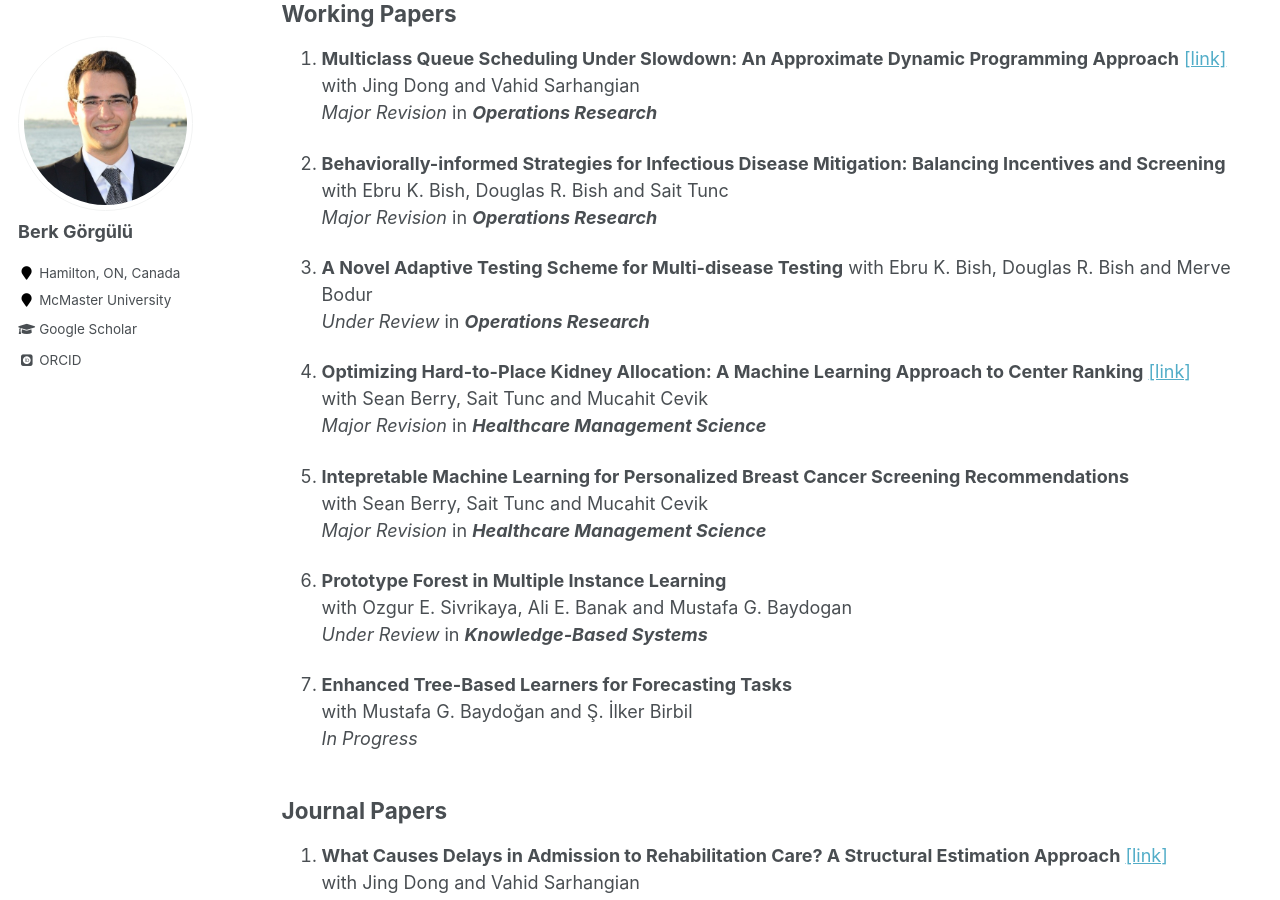
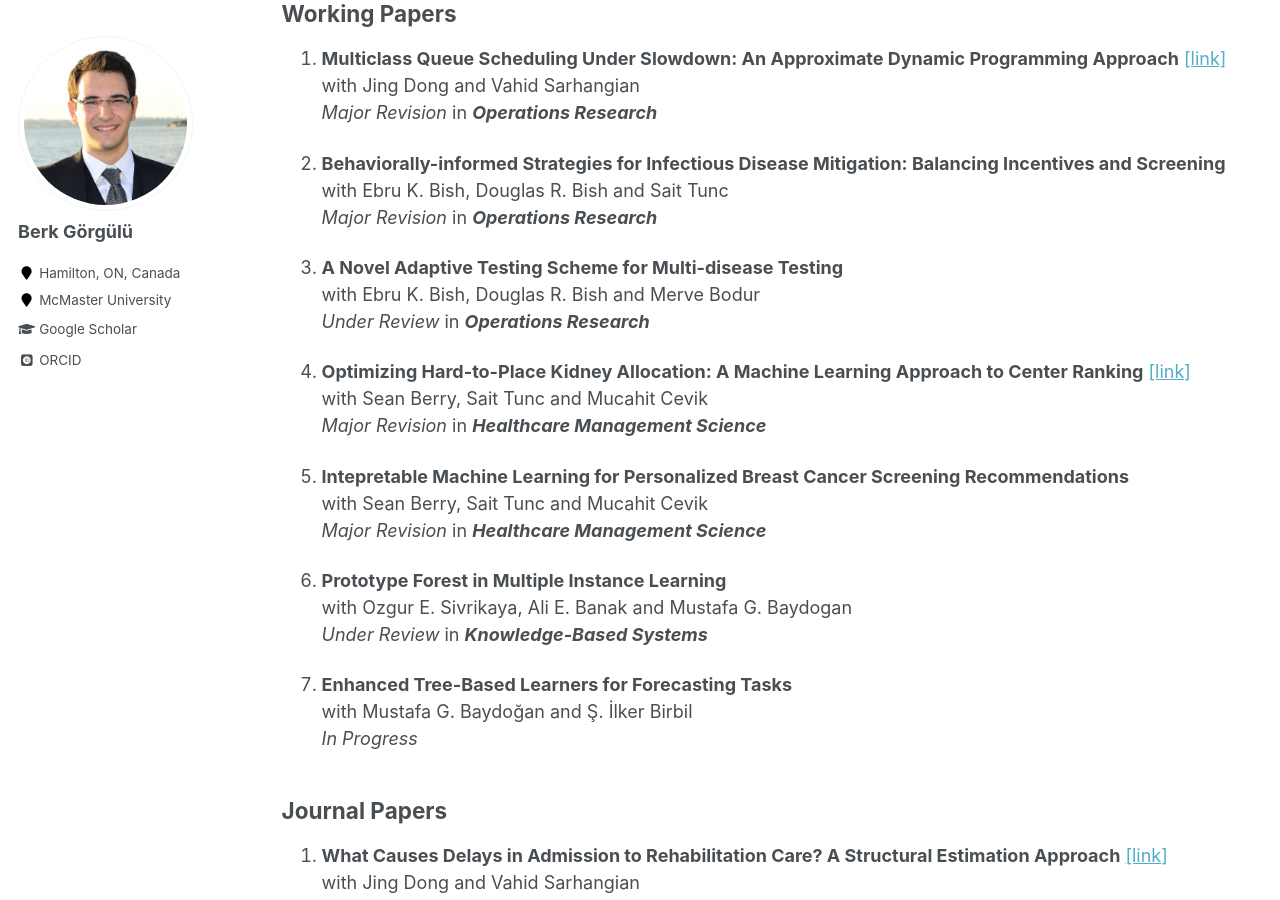
Before and after one commit to gorguluberk/gorguluberk.github.io, a Jekyll site: the page built from _pages/research.md, in a window 1280 px wide and 900 px high, scrolled down 371 px. Built offline with Jekyll 4.4.1, drawn with Linux system fonts in a browser that asks for light colours; some web fonts are replaced.

```diff
--- a/_pages/research.md
+++ b/_pages/research.md
@@ -14,11 +14,11 @@ author_profile: true
 with Jing Dong and Vahid Sarhangian\
 *Major Revision* in ***Operations Research***
 
-2. **Behaviorally-informed Strategies for Infectious Disease Mitigation: Balancing Incentives and Screening**
+2. **Behaviorally-informed Strategies for Infectious Disease Mitigation: Balancing Incentives and Screening**\
 with Ebru K. Bish, Douglas R. Bish and Sait Tunc\
 *Major Revision* in ***Operations Research***
 
-3. **A Novel Adaptive Testing Scheme for Multi-disease Testing**
+3. **A Novel Adaptive Testing Scheme for Multi-disease Testing**\
 with Ebru K. Bish, Douglas R. Bish and Merve Bodur\
 *Under Review* in ***Operations Research***
 
```
